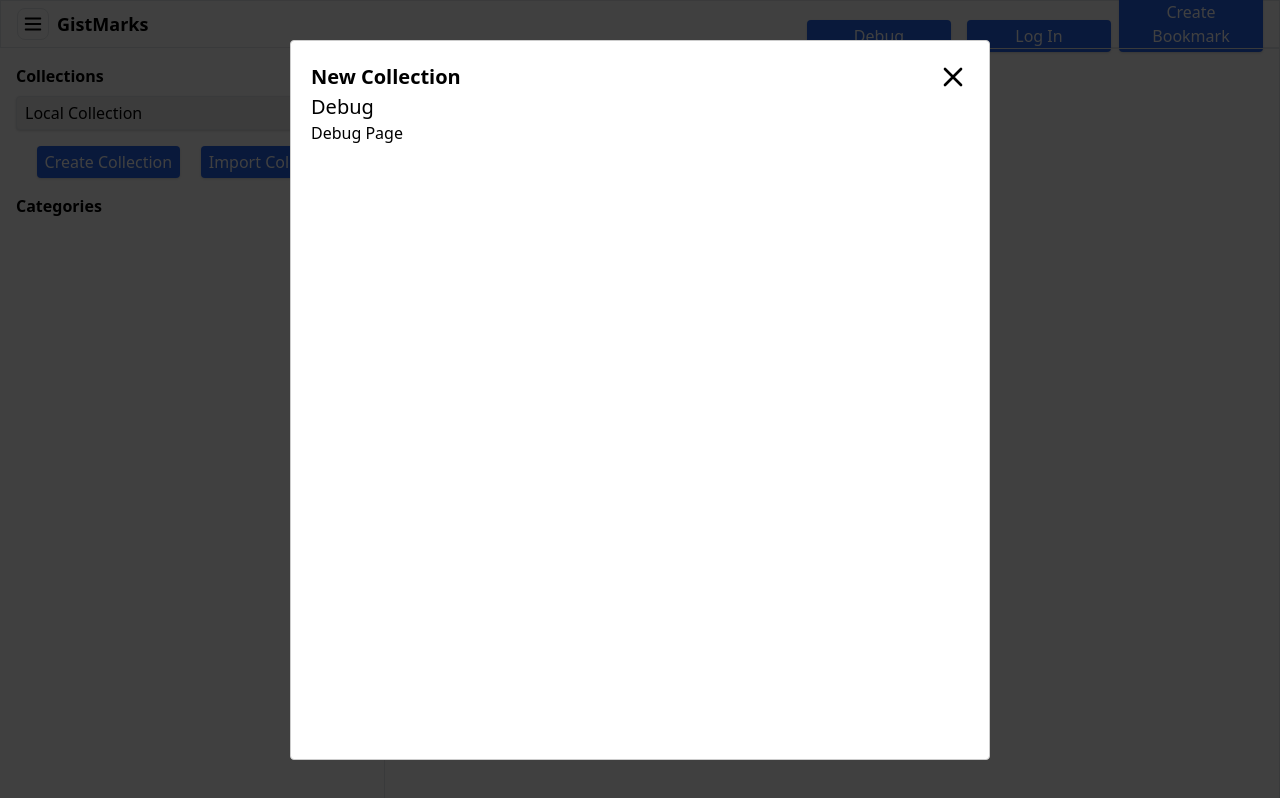
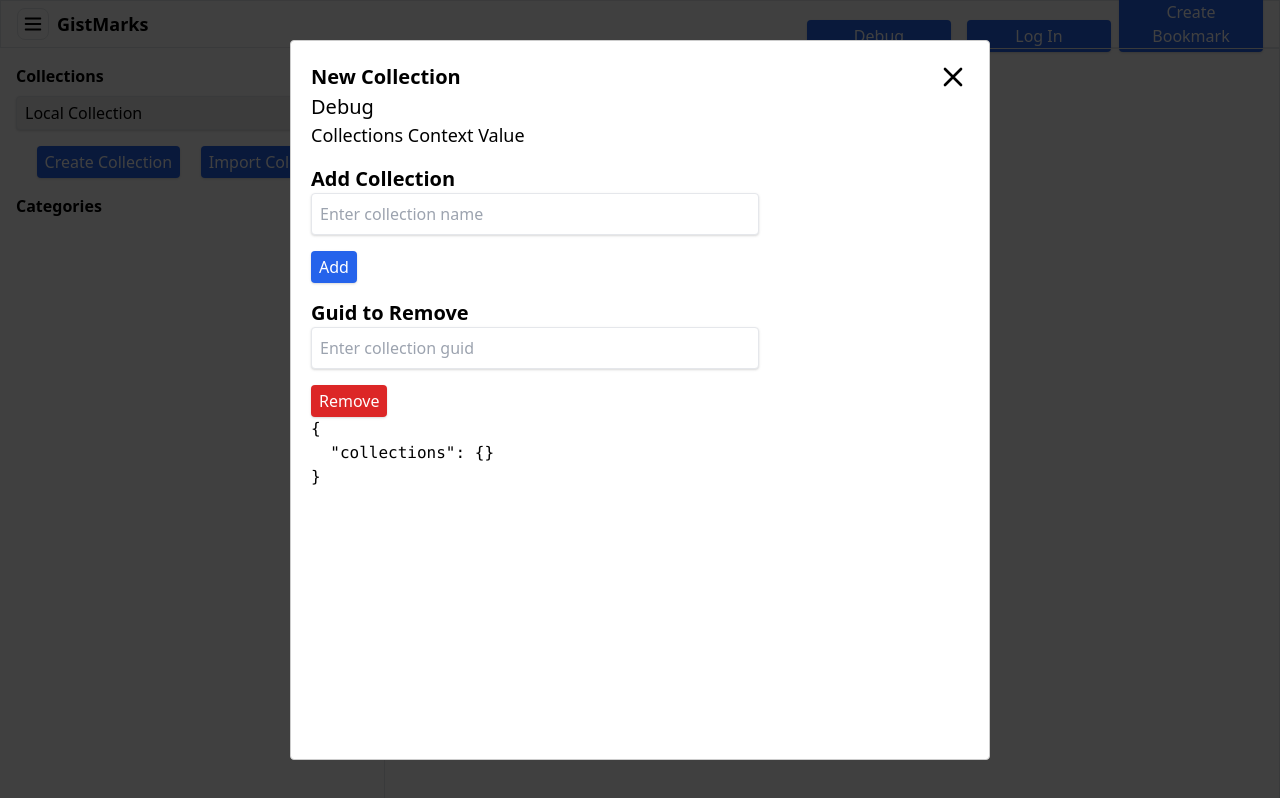
Before and after one commit to sgolovine/gistmarks, a React app: page / in a window 1280 px wide. Both pictures are taken after a click on the button "Debug". Built offline with nearby package versions, Linux system fonts and the light colour scheme.

Commit message:
WIP Moving bookmarks from and to collections

```diff
--- a/src/components/DebugWindow.tsx
+++ b/src/components/DebugWindow.tsx
@@ -1,9 +1,29 @@
-import React, { useContext } from "react"
-import { LayoutContext } from "~/context"
+import React, { useContext, useState } from "react"
+import { CollectionsContext, LayoutContext } from "~/context"
+import { NewCollectionsContext } from "~/context/NewCollectionsContext"
+import { generateUUID } from "~/helpers"
+import { NewCollection } from "~/model/Collection"
 import AppModal from "./common/AppModal"
+import Button from "./common/Button"
 
 const DebugWindow = () => {
   const layoutContext = useContext(LayoutContext)
+  const collectionsContext = useContext(NewCollectionsContext)
+
+  const [guidRemove, setGuidRemove] = useState("")
+  const [colName, setColName] = useState("")
+
+  const add = (name: string) => {
+    const guid = generateUUID()
+    const collection: NewCollection = {
+      name,
+      guid,
+      description: "something here",
+      bookmarks: [],
+      gistId: null,
+    }
+    collectionsContext.addCollection(collection)
+  }
 
   return (
     <AppModal
@@ -11,7 +31,33 @@ const DebugWindow = () => {
       onClose={layoutContext.toggleDevModal}
     >
       <h1 className="text-xl">Debug</h1>
-      <p>Debug Page</p>
+      <h2 className="text-lg">Collections Context Value</h2>
+      <div className="form-container">
+        <label className="form-label">Add Collection</label>
+        <input
+          className="form-field"
+          placeholder="Enter collection name"
+          value={colName}
+          onChange={(e) => setColName(e.target.value)}
+        />
+      </div>
+
+      <Button label="Add" onClick={() => add(colName)} />
+      <div className="form-container">
+        <label className="form-label">Guid to Remove</label>
+        <input
+          className="form-field"
+          placeholder="Enter collection guid"
+          value={guidRemove}
+          onChange={(e) => setGuidRemove(e.target.value)}
+        />
+      </div>
+      <Button
+        label="Remove"
+        onClick={() => collectionsContext.removeCollection(guidRemove)}
+        danger
+      />
+      <pre>{JSON.stringify(collectionsContext, null, 2)}</pre>
     </AppModal>
   )
 }
--- a/src/context/BookmarkContext.tsx
+++ b/src/context/BookmarkContext.tsx
@@ -5,6 +5,7 @@ import { ContextDevTool } from "react-context-devtool"
 import { BOOKMARK_STORAGE_KEY } from "~/defines/localStorage"
 import { generateUUID, omitKey } from "~/helpers"
 import { dev } from "~/helpers/isDev"
+import { NewCollection } from "~/model/Collection"
 
 type BookmarkMeta = {
   name: string | null
@@ -24,6 +25,7 @@ interface BookmarkContext {
     editDescription: (desc: string) => void
     editGistID: (gistID: string) => void
     save: () => void
+    loadBookmarks: (c: NewCollection) => void
   }
   data: {
     meta: BookmarkMeta
@@ -39,6 +41,7 @@ const coldContext: BookmarkContext = {
     editDescription: () => null,
     editGistID: () => null,
     save: () => null,
+    loadBookmarks: () => null,
   },
   data: {
     meta: {
@@ -120,6 +123,17 @@ export const BookmarkContextProvider: React.FC<ContextProviderProps> = ({
     })
   }
 
+  // Loads bookmarks from collections context
+  // into bookmark context
+  const loadBookmarks = (collection: NewCollection) => {
+    setBookmarkMeta({
+      name: collection.name,
+      description: collection.description,
+      gistID: null,
+    })
+    setBookmarkData(collection.bookmarks)
+  }
+
   const save = () => {
     console.log("~~ Saving to Github Gist Coming Soon! ~~")
   }
@@ -132,6 +146,7 @@ export const BookmarkContextProvider: React.FC<ContextProviderProps> = ({
       editDescription,
       editGistID,
       save,
+      loadBookmarks,
     },
     data: {
       meta: bookmarkMeta,
@@ -145,8 +160,8 @@ export const BookmarkContextProvider: React.FC<ContextProviderProps> = ({
       {dev && (
         <ContextDevTool
           context={BookmarkContext}
-          id="authContext"
-          displayName="Auth Context"
+          id="bookmarkContext"
+          displayName="Bookmark Context"
         />
       )}
     </BookmarkContext.Provider>
--- a/src/context/EditorStateContext.tsx
+++ b/src/context/EditorStateContext.tsx
@@ -1,5 +1,7 @@
 import { stringify } from "query-string"
 import React, { useState, useEffect, createContext } from "react"
+import { ContextDevTool } from "react-context-devtool"
+import { dev } from "~/helpers/isDev"
 import { ContextProviderProps } from "~/model/Context"
 
 type Fields = "name" | "href" | "category" | "description"
@@ -85,6 +87,13 @@ export const EditorStateContextProvider: React.FC<ContextProviderProps> = ({
   return (
     <EditorStateContext.Provider value={contextValue}>
       {children}
+      {dev && (
+        <ContextDevTool
+          context={EditorStateContext}
+          id="editorStateContext"
+          displayName="Editor State Context"
+        />
+      )}
     </EditorStateContext.Provider>
   )
 }
--- /dev/null
+++ b/src/context/NewCollectionsContext.tsx
@@ -0,0 +1,102 @@
+import React, { useState, useEffect, createContext, useContext } from "react"
+import { ContextDevTool } from "react-context-devtool"
+import { generateUUID, omitKey } from "~/helpers"
+import { dev } from "~/helpers/isDev"
+import { Bookmark, BookmarkCollection } from "~/model/Bookmark"
+import { NewCollection } from "~/model/Collection"
+import { ContextProviderProps } from "~/model/Context"
+import { BookmarkContext } from "./BookmarkContext"
+
+interface CollectionsState {
+  collections: {
+    [guid: string]: NewCollection
+  }
+}
+
+interface CollectionsActions {
+  addCollection: (collection: NewCollection) => void
+  removeCollection: (collectionGuid: string) => void
+  loadBookmarksFromCollection: (collectionId: string) => void
+  saveBookmarksToCollection: (
+    collectionId: string,
+    bookmarks: BookmarkCollection
+  ) => void
+}
+
+type CollectionsContext = CollectionsState & CollectionsActions
+
+export const NewCollectionsContext = createContext<CollectionsContext>(
+  {} as CollectionsContext
+)
+
+export const NewCollectionsContextProvider: React.FC<ContextProviderProps> = ({
+  children,
+}) => {
+  const bookmarkContext = useContext(BookmarkContext)
+  const [state, setState] = useState<CollectionsState>({
+    collections: {},
+  })
+
+  const addCollection = (collection: NewCollection) => {
+    setState({
+      ...state,
+      collections: {
+        ...state.collections,
+        [collection.guid]: collection,
+      },
+    })
+  }
+
+  const removeCollection = (collectionGuid: string) => {
+    const newData = omitKey(collectionGuid, state.collections)
+    setState({
+      ...state,
+      collections: newData,
+    })
+  }
+
+  const loadBookmarksFromCollection = (collectionId: string) => {
+    const collection = state.collections[collectionId]
+    bookmarkContext.actions.loadBookmarks(collection)
+  }
+
+  const saveBookmarksToCollection = (
+    collectionId: string,
+    bookmarks: BookmarkCollection
+  ) => {
+    const newCollection: NewCollection = {
+      ...state.collections[collectionId],
+      bookmarks,
+    }
+    setState({
+      ...state,
+      collections: {
+        ...state.collections,
+        [collectionId]: {
+          ...state.collections[collectionId],
+          bookmarks,
+        },
+      },
+    })
+  }
+
+  const actions: CollectionsActions = {
+    addCollection,
+    removeCollection,
+    loadBookmarksFromCollection,
+    saveBookmarksToCollection,
+  }
+
+  return (
+    <NewCollectionsContext.Provider value={{ ...state, ...actions }}>
+      {children}
+      {dev && (
+        <ContextDevTool
+          context={NewCollectionsContext}
+          id="newCollectionsContext"
+          displayName="NEW Collections Context"
+        />
+      )}
+    </NewCollectionsContext.Provider>
+  )
+}
--- a/src/entry/App.tsx
+++ b/src/entry/App.tsx
@@ -6,12 +6,14 @@ import {
   CollectionsContextProvider,
   EditorStateContextProvider,
   LayoutContextProvider,
+  BookmarkContextProvider,
 } from "~/context"
 import DebugWindow from "~/components/DebugWindow"
 
 import "~/styles/tailwind.css"
 import "~/styles/button.css"
 import "~/styles/form.css"
+import { NewCollectionsContextProvider } from "~/context/NewCollectionsContext"
 
 interface ContextWrapperProps {
   children: ReactNode
@@ -23,7 +25,13 @@ const ContextWrapper: React.FC<ContextWrapperProps> = ({ children }) => {
     <AuthContextProvider>
       <LayoutContextProvider>
         <CollectionsContextProvider>
-          <EditorStateContextProvider>{children}</EditorStateContextProvider>
+          <NewCollectionsContextProvider>
+            <BookmarkContextProvider>
+              <EditorStateContextProvider>
+                {children}
+              </EditorStateContextProvider>
+            </BookmarkContextProvider>
+          </NewCollectionsContextProvider>
         </CollectionsContextProvider>
       </LayoutContextProvider>
     </AuthContextProvider>
--- /dev/null
+++ b/src/helpers/generateGuid.ts
@@ -0,0 +1,6 @@
+import { v4 as uuidv4 } from "uuid"
+
+export const generateUUID = () => {
+  const guid = uuidv4()
+  return guid
+}
--- a/src/helpers/index.ts
+++ b/src/helpers/index.ts
@@ -1,3 +1,5 @@
 export * from "./buildAuthUrl"
 export * from "./arrayUtil"
-export * from "./bookmarkUtil"
+export * from "./generateGuid"
+export * from "./isDev"
+export * from "./omitKey"
--- a/src/helpers/bookmarkUtil.ts
+++ b/src/helpers/omitKey.ts
@@ -1,6 +1,7 @@
-import { v4 as uuidv4 } from "uuid"
-
-export const omitKey = (key: string, data: { [key: string]: unknown }) => {
+export const omitKey = (key: string, data: any) => {
+  if (Object.keys(data).length === 0) {
+    return {}
+  }
   return Object.keys(data).reduce((acc: object, currentKey: string) => {
     if (currentKey != key) {
       return {
@@ -12,8 +13,3 @@ export const omitKey = (key: string, data: { [key: string]: unknown }) => {
     }
   }, {})
 }
-
-export const generateUUID = () => {
-  const guid = uuidv4()
-  return guid
-}
--- a/src/model/Bookmark.ts
+++ b/src/model/Bookmark.ts
@@ -1,6 +1,11 @@
 export interface Bookmark {
+  guid: string
   name: string
   href: string
   category: string
   description: string
 }
+
+export type BookmarkCollection = {
+  [guid: string]: Bookmark
+}
--- a/src/model/Collection.ts
+++ b/src/model/Collection.ts
@@ -1,6 +1,6 @@
 // Represents a "shallow" collection
 
-import { Bookmark } from "./Bookmark"
+import { Bookmark, BookmarkCollection } from "./Bookmark"
 
 // with a guid and a name
 export interface Collection {
@@ -16,7 +16,7 @@ export interface NewCollection {
   // Optional Description
   description: string
   // Bookmark Data
-  bookmarks: Bookmark[]
+  bookmarks: BookmarkCollection
   // Remote Gist ID
-  gistId: string
+  gistId: string | null
 }
```
